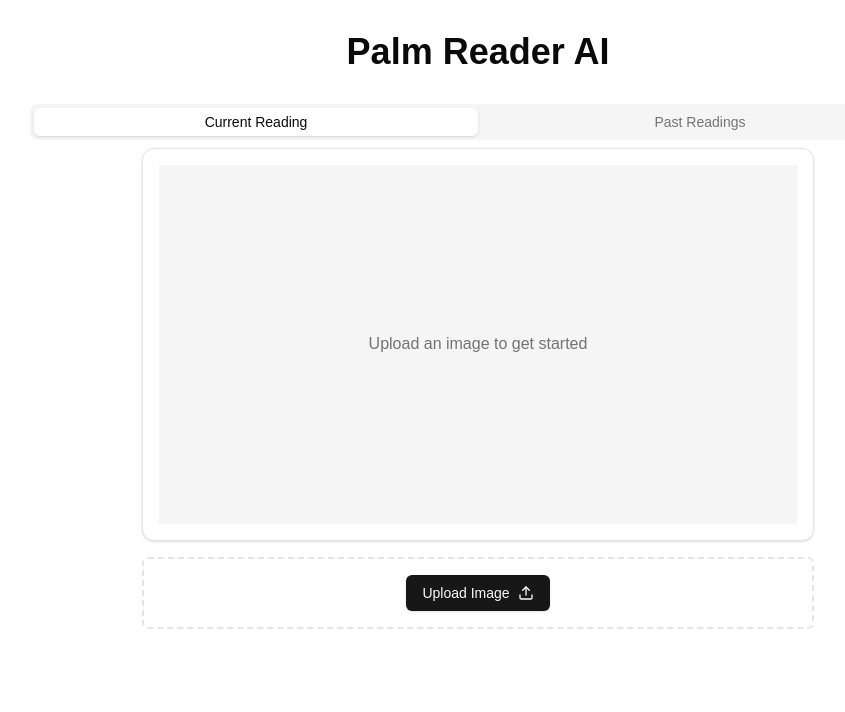
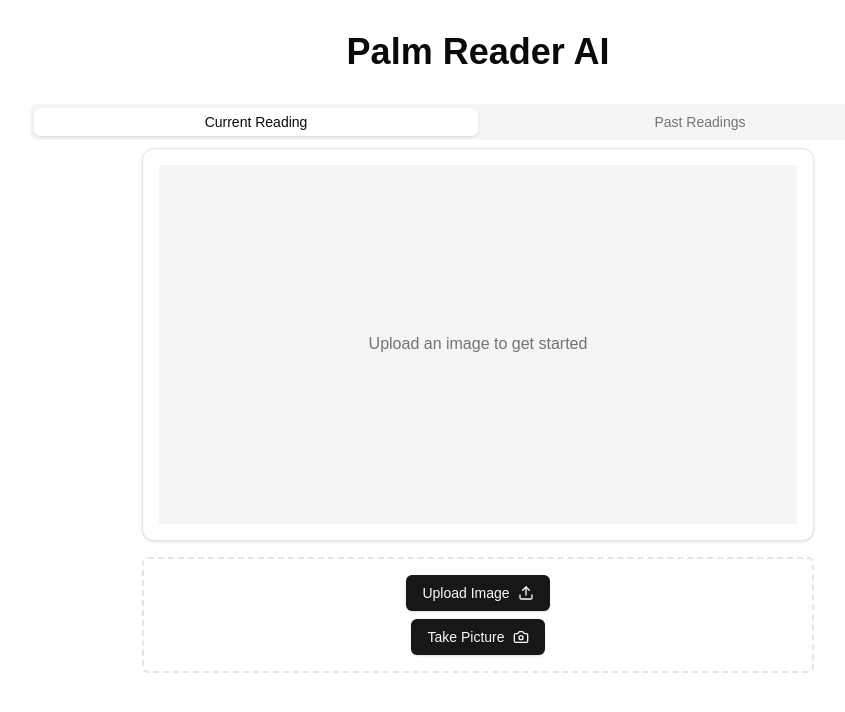
Before and after one commit to nishanthm-outsmartm/palm-reader-ai, a Next.js app: page / in a window 1280 px wide. Shown: the top 712 px of the page, without its empty margins (162-1007 px from the left). Built offline with nearby package versions, Linux system fonts and the light colour scheme.

Commit message:
adding camreader

```diff
--- a/components/FileUpload.tsx
+++ b/components/FileUpload.tsx
@@ -1,8 +1,9 @@
-import React, { useState, useRef } from 'react';
+import React, { useState, useRef, useCallback } from 'react';
 import { motion } from 'framer-motion';
 import axios from 'axios';
 import { Button } from "@/components/ui/button";
-import { Upload } from 'lucide-react';
+import { Upload, Camera } from 'lucide-react';
+import Webcam from 'react-webcam';
 
 interface FileUploadProps {
   onUploadComplete: (ipfsHash: string) => void;
@@ -10,9 +11,11 @@ interface FileUploadProps {
 
 const FileUpload: React.FC<FileUploadProps> = ({ onUploadComplete }) => {
   const [isUploading, setIsUploading] = useState(false);
+  const [isWebcamOpen, setIsWebcamOpen] = useState(false);
   const fileInputRef = useRef<HTMLInputElement>(null);
+  const webcamRef = useRef<Webcam>(null);
 
-  const uploadFile = async (file: File) => {
+  const uploadFile = async (file: File | Blob) => {
     setIsUploading(true);
     const formData = new FormData();
     formData.append('file', file);
@@ -38,9 +41,20 @@ const FileUpload: React.FC<FileUploadProps> = ({ onUploadComplete }) => {
     fileInputRef.current?.click();
   };
 
+  const handleWebcamCapture = useCallback(async () => {
+    const imageSrc = webcamRef.current?.getScreenshot();
+    if (imageSrc) {
+      const blob = await fetch(imageSrc).then(res => res.blob());
+      await uploadFile(blob);
+      setIsWebcamOpen(false);
+    }
+  }, [webcamRef]);
+
   return (
+    <div className="mt-4">
+      {!isWebcamOpen ? (
         <motion.div
-      className="mt-4 flex items-center justify-center p-4 border-2 border-dashed rounded-md"
+          className="flex flex-col items-center justify-center p-4 border-2 border-dashed rounded-md"
           whileHover={{ scale: 1.02 }}
           whileTap={{ scale: 0.98 }}
         >
@@ -51,11 +65,30 @@ const FileUpload: React.FC<FileUploadProps> = ({ onUploadComplete }) => {
             ref={fileInputRef}
             accept="image/*"
           />
-      <Button onClick={handleButtonClick} disabled={isUploading}>
+          <Button onClick={handleButtonClick} disabled={isUploading} className="mb-2">
             {isUploading ? 'Uploading...' : 'Upload Image'}
             <Upload className="ml-2 h-4 w-4" />
           </Button>
+          <Button onClick={() => setIsWebcamOpen(true)} disabled={isUploading}>
+            Take Picture
+            <Camera className="ml-2 h-4 w-4" />
+          </Button>
         </motion.div>
+      ) : (
+        <div className="flex flex-col items-center">
+          <Webcam
+            audio={false}
+            ref={webcamRef}
+            screenshotFormat="image/jpeg"
+            className="mb-4 rounded-lg"
+          />
+          <div className="flex space-x-2">
+            <Button onClick={handleWebcamCapture}>Capture</Button>
+            <Button onClick={() => setIsWebcamOpen(false)} variant="outline">Cancel</Button>
+          </div>
+        </div>
+      )}
+    </div>
   );
 };
 
--- a/package.json
+++ b/package.json
@@ -27,6 +27,7 @@
     "openai": "^4.67.3",
     "react": "^18",
     "react-dom": "^18",
+    "react-webcam": "^7.2.0",
     "tailwind-merge": "^2.5.3",
     "tailwindcss-animate": "^1.0.7"
   },
```
Also changed, not shown: 1 other file (tests, documents, lock files or other folders). Lines whose indentation alone changed are shown as unchanged.
